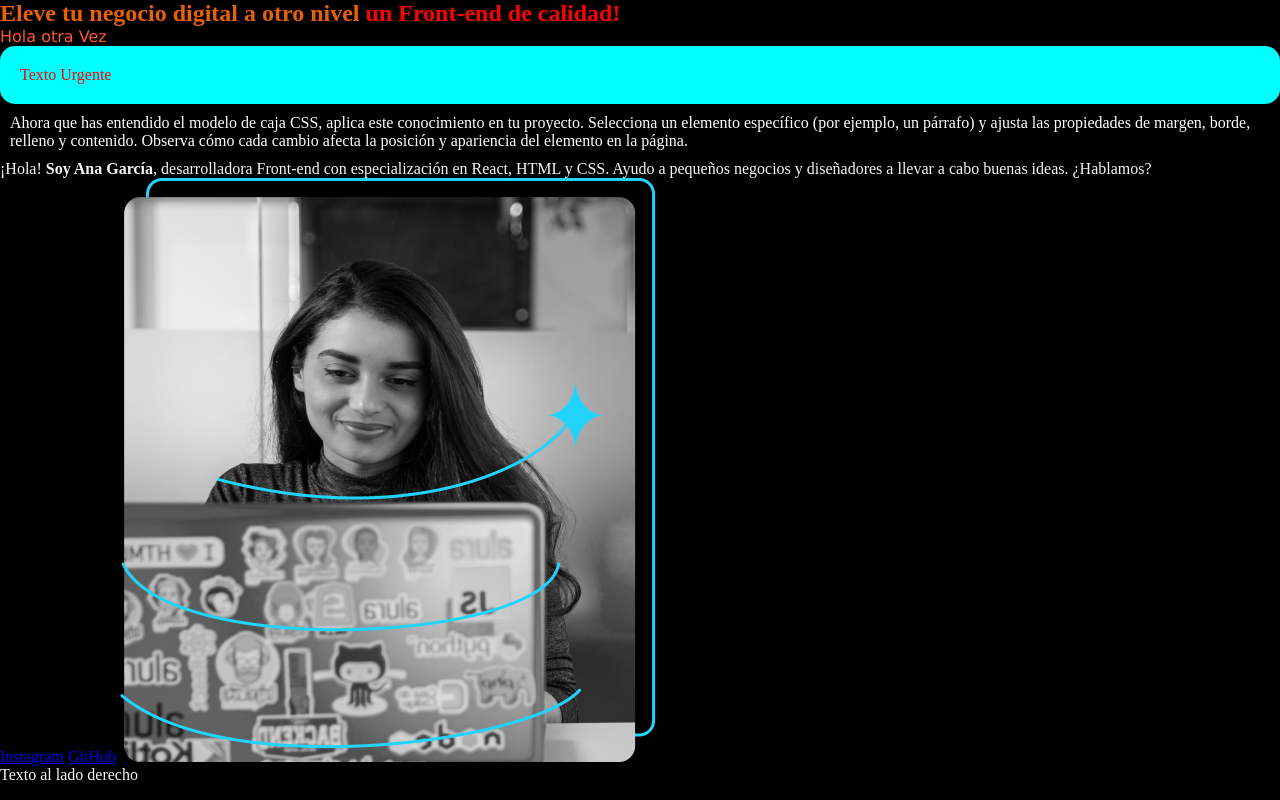
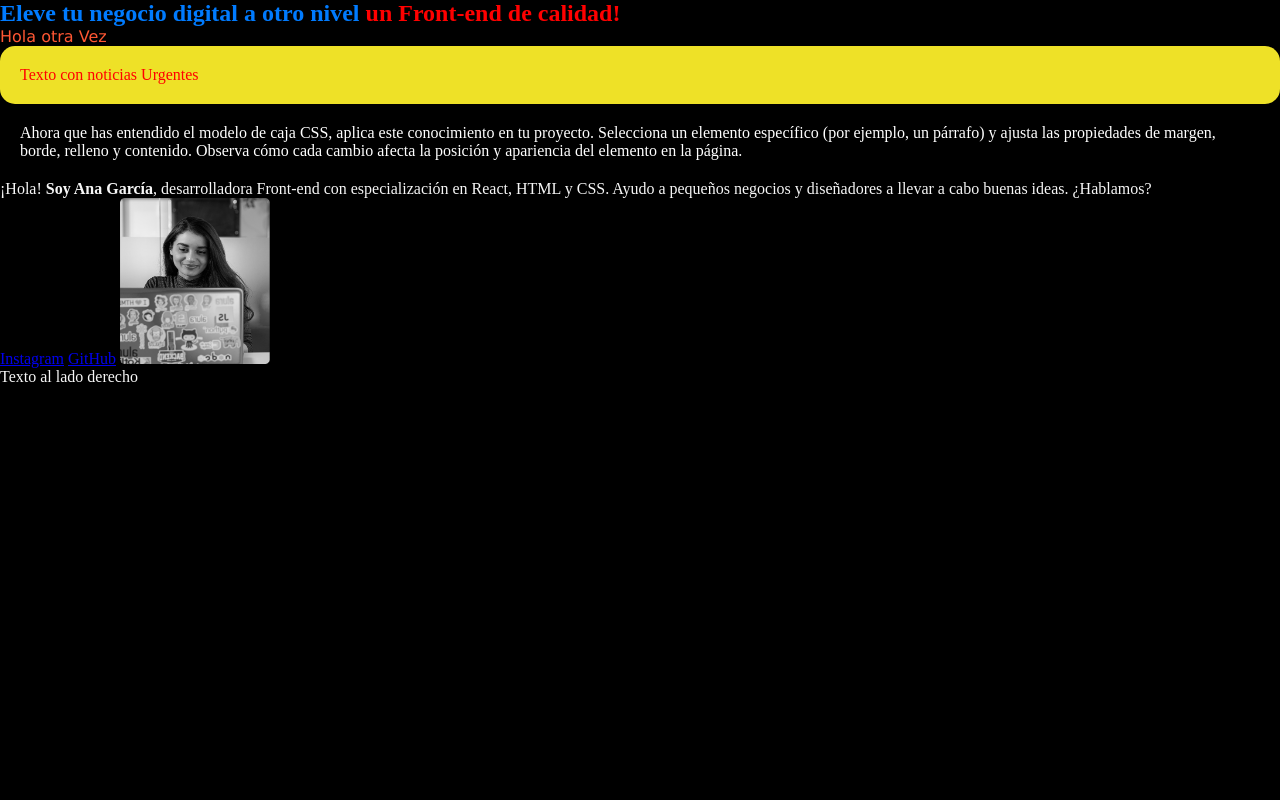
Before and after one commit to ravila64/07-html-css-clases-alura, a plain HTML site: page index.html in a window 1280 px wide. Drawn offline with Linux system fonts and the light colour scheme.

Commit message:
hasta posicionamiento de elementos

```diff
--- a/index.html
+++ b/index.html
@@ -6,20 +6,20 @@
     <!-- viewport :muestre en la pantalla en dispositivos moviles-->
     <meta name="viewport" content="width=device-width, initial-scale=1.0">
     <title>Portafolio</title>
-    <!-- <link rel="stylesheet" href="reset.css"> -->
-    <link rel="stylesheet" href="style.css">
+    <link rel="stylesheet" href="./reset.css">
+    <link rel="stylesheet" href="./style.css">
 </head>
 <body>
     <header></header>
-    <main>
+    <main class="presentacion">
         <h2 class="titulo-blog">Eleve tu negocio digital a otro nivel <strong class="titulo">un Front-end de calidad!</strong> </h2>
         <p class="texto-destacado"> Hola otra Vez</p>
-        <p class="urgente">Texto Urgente</p>
+        <p class="urgente">Texto con noticias Urgentes</p>
         <p class="box-model">Ahora que has entendido el modelo de caja CSS, aplica este conocimiento en tu proyecto. Selecciona un elemento específico (por ejemplo, un párrafo) y ajusta las propiedades de margen, borde, relleno y contenido. Observa cómo cada cambio afecta la posición y apariencia del elemento en la página.</p>
         <p> ¡Hola! <strong>Soy Ana García</strong>, desarrolladora Front-end con especialización en React, HTML y CSS. Ayudo a pequeños negocios y diseñadores a llevar a cabo buenas ideas. ¿Hablamos?</p>
         <a href="https://www.instagram.com/">Instagram</a>
         <a href="https://www.github.com/">GitHub</a>
-        <img src="./Imagen.png" alt="Imagen de Ana Garcia">
+        <img src="./Rectangle 47.png" width="150px" alt="Imagen de Ana Garcia">
     </main>
     <aside>Texto al lado derecho</aside>
     <footer></footer>
--- a/style.css
+++ b/style.css
@@ -1,11 +1,12 @@
-*{
+/* *{
     margin: 0;
     padding: 0;
-}
+} */
 body{
     background-color: #000;
     color:#F6F6F6;
-
+    height: 100vh;
+    box-sizing: border-box;
 }
 
 /* strong{
@@ -19,26 +20,33 @@ body{
 .texto-destacado{
     color: #FF5733;
     font-family: 'Lucida Sans';
-    font-weight: 75px;
+    /* font-weight: 12px; */
 }
 
 .titulo-blog{
-    color:rgb(233, 96, 5)
+    /* color:rgb(233, 96, 5); */
+    color: #007BFF;
 }
 
 .urgente{
-    color: red;
+    color: rgb(255, 0, 0);
     padding: 20px;
     border-radius: 15px;
     border : 2px solid-black;
-    background-color: aqua;
+    background-color: rgb(238, 225, 39);
 }
 
 .box-model{
     color:white;
     margin: 5px;
     padding: 5px;
-    border: 10px;
+    border: 10px solid black;
     /* border: 5px solid red; */
     /* content: url("https://google.com.co"); */
 }
+
+/* p {
+   margin: 10px;
+   border: 2px solid black;
+   padding: 5px;
+} */
```
Also changed, not shown: Imagen.png (deleted), example-emmet-class06.txt (renamed from curso06.txt).
